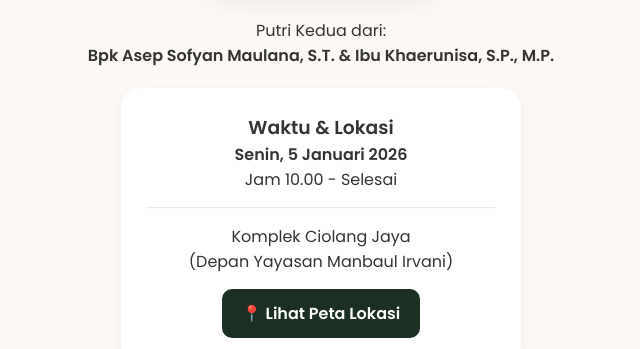
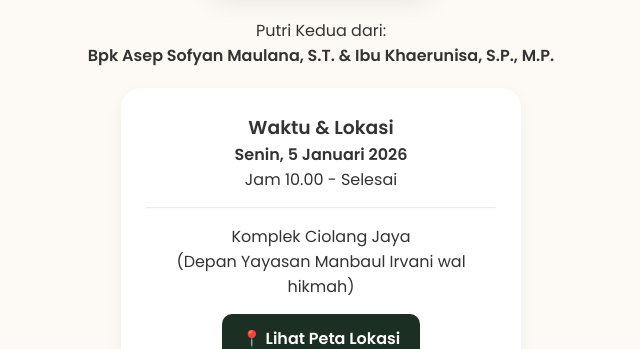
Before and after one commit to hikmat138/undanganakikahzunaira, a plain HTML site: page index.html in a window 1280 px wide. Both pictures are taken after a click on the button "BUKA UNDANGAN". Shown: the part 451-800 px from the top of the page, without its empty margins (319-959 px from the left). Drawn offline with Linux system fonts and the light colour scheme.

Commit message:
Update index.html

```diff
--- a/index.html
+++ b/index.html
@@ -161,7 +161,7 @@
 <body>
 
     <audio id="audioLokal" loop>
-        <source src="musik.mp3" type="audio/mpeg">
+        <source src="videoplayback.weba" type="audio/mpeg">
     </audio>
 
     <div id="door-wrapper">
@@ -190,8 +190,8 @@
             <p><strong>Senin, 5 Januari 2026</strong></p>
             <p>Jam 10.00 - Selesai</p>
             <hr style="margin: 15px 0; opacity: 0.2;">
-            <p>Komplek Ciolang Jaya <br> (Depan Yayasan Manbaul Irvani)</p>
-            <a href="https://maps.app.goo.gl/9" target="_blank" class="btn-maps">📍 Lihat Peta Lokasi</a>
+            <p>Komplek Ciolang Jaya <br> (Depan Yayasan Manbaul Irvani wal hikmah)</p>
+            <a href="https://maps.app.goo.gl/DJZPgtqv14SYFhW36" target="_blank" class="btn-maps">📍 Lihat Peta Lokasi</a>
         </section>
 
         <section class="timer">
```
